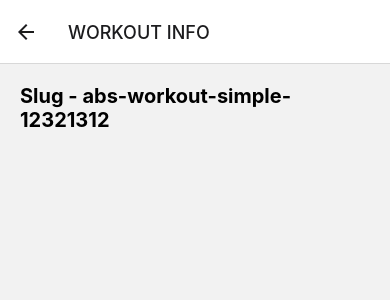
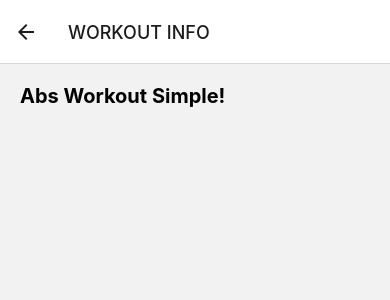
Before and after one commit to salehi-dev/gym-buddy-app, a React Native app: screen /Home in a window 390 px wide. Both pictures are taken after a click on the element 195 px from the left and 175 px from the top of the page. Shown: the top 300 px of the page. Built offline with nearby package versions, Linux system fonts and the light colour scheme.

Commit message:
Feat: Create hool useWorkoutBySlug

```diff
--- /dev/null
+++ b/src/hooks/useWorkoutBySlug.ts
@@ -0,0 +1,17 @@
+import { useEffect, useState } from "react";
+import { getWorkoutBySlug } from "../storage/workout";
+import { Workout } from "../types/data";
+
+export const useWorkoutBySlug = (slug: string) => {
+  const [workout, setWorkout] = useState<Workout>();
+
+  useEffect(() => {
+    async function getData() {
+      const _workout = await getWorkoutBySlug(slug);
+      setWorkout(_workout);
+    }
+    getData();
+  }, []);
+
+  return workout;
+};
--- a/src/screens/WorkoutDetailScreen.tsx
+++ b/src/screens/WorkoutDetailScreen.tsx
@@ -3,20 +3,15 @@
 import { RootStackParamList } from "../navigations/Stack";
 import { useEffect } from "react";
 import { getWorkoutBySlug } from "../storage/workout";
+import { useWorkoutBySlug } from "../hooks/useWorkoutBySlug";
 
 type Props = NativeStackScreenProps<RootStackParamList, "WorkDetail">;
 
 export default function WorkoutDetailScreen({ route }: Props) {
-  useEffect(() => {
-    async function getData() {
-      const workout = await getWorkoutBySlug(route.params.slug);
-      console.log(workout);
-    }
-    getData();
-  }, []);
+  const workout = useWorkoutBySlug(route.params.slug);
   return (
     <View style={styles.container}>
-      <Text style={styles.header}>Slug - {route.params.slug}</Text>
+      <Text style={styles.header}>{workout?.name}</Text>
     </View>
   );
 }
```
